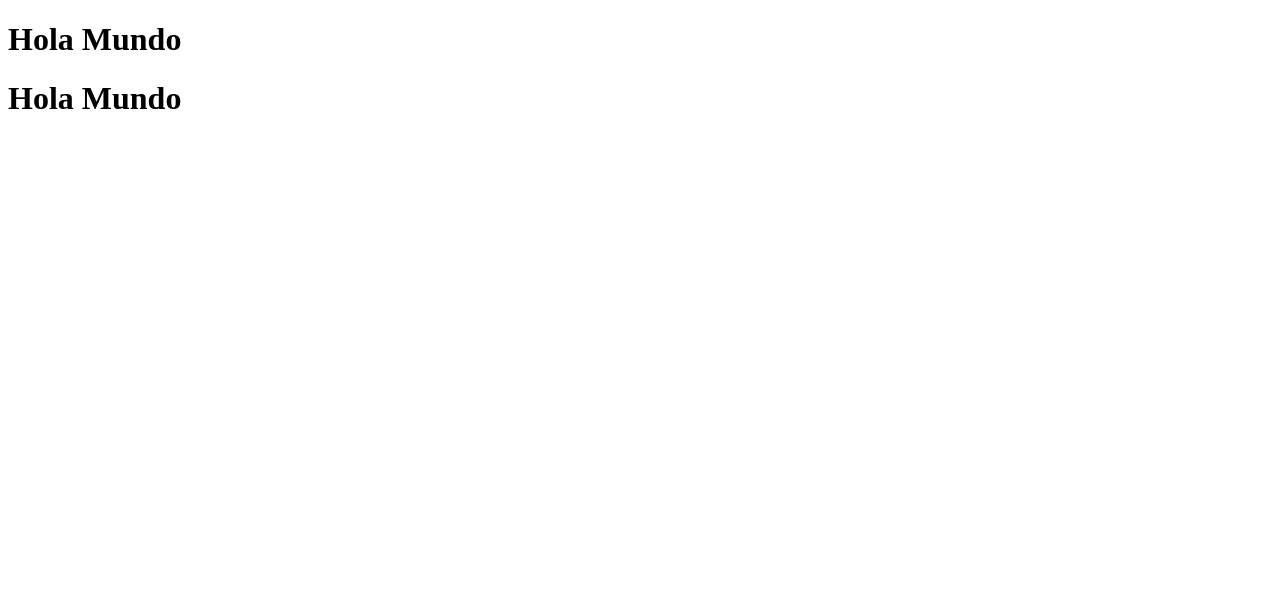
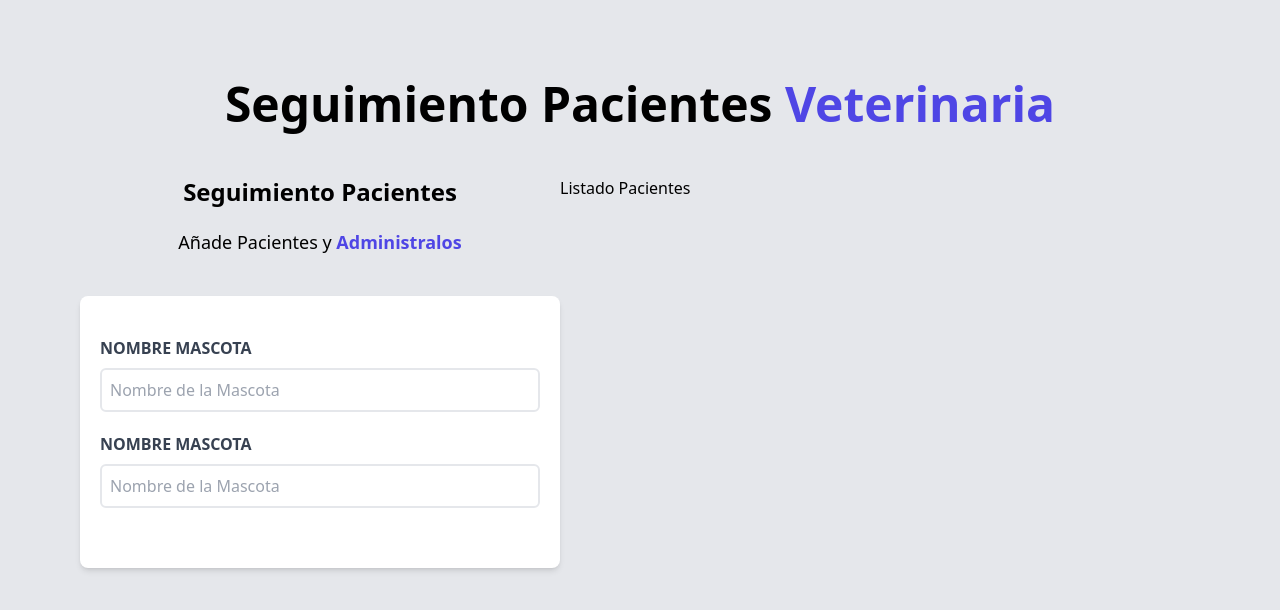
Before and after one commit to Paola-More22/citas-react, a React (Vite) app: page / in a window 1280 px wide. Shown: the top 610 px of the page. Built offline with nearby package versions, Linux system fonts and the light colour scheme.

Commit message:
anexando archivos

```diff
--- a/index.html
+++ b/index.html
@@ -1,12 +1,13 @@
 <!DOCTYPE html>
 <html lang="en">
   <head>
+    <link href="https://unpkg.com/tailwindcss@^1.0/dist/tailwind.min.css" rel="stylesheet">
     <meta charset="UTF-8" />
     <link rel="icon" type="image/svg+xml" href="/src/favicon.svg" />
     <meta name="viewport" content="width=device-width, initial-scale=1.0" />
     <title>Vite App</title>
   </head>
-  <body>
+  <body class="bg-gray-200 h-screen">
     <div id="root"></div>
     <script type="module" src="/src/main.jsx"></script>
   </body>
--- a/package.json
+++ b/package.json
@@ -15,6 +15,9 @@
     "@types/react": "^18.0.0",
     "@types/react-dom": "^18.0.0",
     "@vitejs/plugin-react": "^1.3.0",
+    "autoprefixer": "^10.4.7",
+    "postcss": "^8.4.14",
+    "tailwindcss": "^3.0.24",
     "vite": "^2.9.9"
   }
 }
--- /dev/null
+++ b/postcss.config.js
@@ -0,0 +1,4 @@
+const tailwindcss = require("tailwindcss");
+module.exports = {
+    plugins: [tailwindcss("./tailwind.config.js"), require("autoprefixer")],
+};
--- a/src/App.jsx
+++ b/src/App.jsx
@@ -1,27 +1,18 @@
+import Formulario from "./components/Formulario"
+import Header from "./components/Header"
+import ListadoPacientes from "./components/ListadoPacientes"
+import './index.css'
+
 function App() {
-  // antes del retunr para crear funciones o validaciones
-  const sumar = () => {
-    console.log( 2 + 2 )
-  }
-
-  sumar();
-
-  // dsps del retunr es la parte visible de nuestro programa
   return (
-    <>
-      <div>
-        <h1> Hola Mundo </h1>
+    <div className="container mx-auto mt-20">
+      <Header />
+      <div className="mt-12 md:flex">
+        <Formulario />
+        <ListadoPacientes />
       </div>
-      <div>
-        <h1> Hola Mundo </h1>
-      </div>
-    </>
+    </div>
   )
 }
 
-// un elemento que tiene apertura y cierre debe tener las dos etiquetas
-// si solo tiene una apertura colocar diagonal al final
-// cada componenete debe tener un return
-// solo puedo retornar maximo un elemento en el nivel masa alto
-
 export default App
--- /dev/null
+++ b/src/components/Formulario.jsx
@@ -0,0 +1,44 @@
+import React from 'react'
+
+const Formulario = () => {
+    return (
+        <div className="md:w-1/2 lg:w-2/5 ml-20">
+
+            <h2 className="font-black text-2xl text-center">
+                Seguimiento Pacientes
+            </h2>
+
+            <p className="text-lg mt-5 text-center mb-10">
+                Añade Pacientes y {" "}
+                <span className="text-indigo-600 font-bold">Administralos</span>
+            </p>
+
+            <form className="bg-white shadow-md rounded-lg py-10 px-5">
+                <div className="mb-5">
+                    <label htmlFor="mascota" className="block text-gray-700 uppercase font-bold">
+                        Nombre Mascota
+                    </label>
+                    <input
+                        id="mascota"
+                        type="text"
+                        placeholder="Nombre de la Mascota"
+                        className="border-2 w-full p-2 mt-2 placeholder-gray-400 rounded-md"
+                    />
+                </div>
+                <div className="mb-5">
+                    <label htmlFor="mascota" className="block text-gray-700 uppercase font-bold">
+                        Nombre Mascota
+                    </label>
+                    <input
+                        id="mascota"
+                        type="text"
+                        placeholder="Nombre de la Mascota"
+                        className="border-2 w-full p-2 mt-2 placeholder-gray-400 rounded-md"
+                    />
+                </div>
+            </form>
+        </div>
+    )
+}
+
+export default Formulario
--- /dev/null
+++ b/src/components/Header.jsx
@@ -0,0 +1,10 @@
+function Header(){
+    return(
+        <h1 className="font-black text-5xl text-center md:w-2/3 mx-auto">
+            Seguimiento Pacientes {" "}
+            <span className="text-indigo-600">Veterinaria</span>
+        </h1>
+    )
+}
+
+export default Header;
--- /dev/null
+++ b/src/components/ListadoPacientes.jsx
@@ -0,0 +1,9 @@
+const ListadoPacientes = () => {
+    return (
+        <div className="md:w-1/2 lg:w-3/5">
+            <h2>Listado Pacientes</h2>
+        </div>
+    )
+}
+
+export default ListadoPacientes
--- a/src/index.css
+++ b/src/index.css
@@ -0,0 +1,3 @@
+@tailwind base;
+@tailwind components;
+@tailwind utilities;
--- a/src/main.jsx
+++ b/src/main.jsx
@@ -1,7 +1,7 @@
 import React from 'react'
 import ReactDOM from 'react-dom/client'
 import App from './App'
-import './index.css'
+
 
 ReactDOM.createRoot(document.getElementById('root')).render(
   <React.StrictMode>
--- /dev/null
+++ b/tailwind.config.js
@@ -0,0 +1,9 @@
+module.exports = {
+  content: [
+    "./src/**/*.{js,jsx,ts,tsx}",
+  ],
+  theme: {
+    extend: {},
+  },
+  plugins: [],
+}
```
Also changed, not shown: 1 other file (tests, documents, lock files or other folders).
